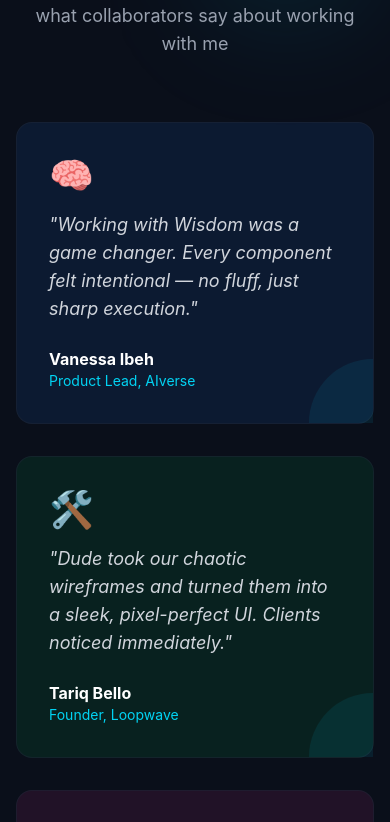
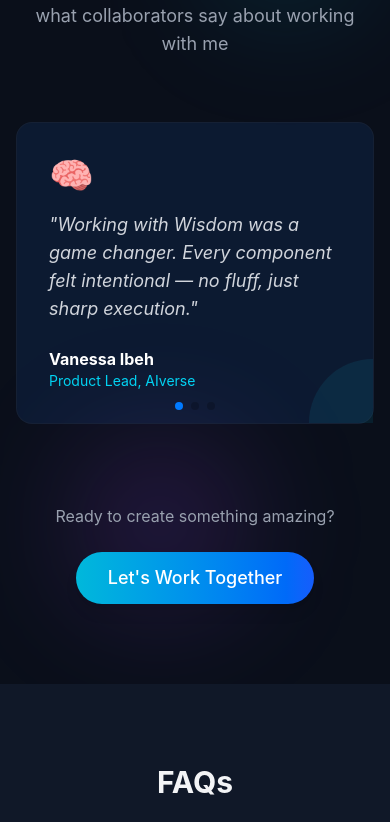
Before and after one commit to zeirrow/zeirrow-dev, a Next.js app: page / in a window 390 px wide. Shown: the part 4870-5692 px from the top of the page. Built offline with nearby package versions, Linux system fonts and the light colour scheme.

Commit message:
feat: Integrate Swiper for testimonials carousel and create TestimonyCard component; update sections in data.js and package.json

```diff
--- a/data/data.js
+++ b/data/data.js
@@ -20,8 +20,8 @@ export const github = "https://github.com/zeirrow";
 
 export const allSections = [
   "home",
+  "about",
   "projects",
-  "about",
   "faqs",
   "contact",
   "blog",
--- a/package.json
+++ b/package.json
@@ -21,7 +21,8 @@
     "react-hot-toast": "^2.5.2",
     "react-icons": "^5.5.0",
     "react-intersection-observer": "^9.16.0",
-    "resend": "^4.3.0"
+    "resend": "^4.3.0",
+    "swiper": "^11.2.10"
   },
   "devDependencies": {
     "@eslint/eslintrc": "^3",
--- a/src/components/Testimonials.jsx
+++ b/src/components/Testimonials.jsx
@@ -1,8 +1,16 @@
-import { motion, AnimatePresence } from "framer-motion";
+
+"use client";
+import { motion } from "framer-motion";
 import { useState } from "react";
-import Image from "next/image";
 import { testimonials } from "../../data/data";
 import Link from "next/link";
+import TestimonyCard from "./TestimonyCard";
+
+// Import Swiper
+import { Swiper, SwiperSlide } from "swiper/react";
+import "swiper/css";
+import "swiper/css/pagination";
+import { Pagination } from "swiper/modules";
 
 const Testimonials = () => {
   const [hoveredIndex, setHoveredIndex] = useState(null);
@@ -44,64 +52,28 @@ const Testimonials = () => {
           </div>
         )}
 
-        <div className="grid grid-cols-1 md:grid-cols-3 gap-8">
+        {/* Swiper Carousel */}
+        <Swiper
+          spaceBetween={24}
+          pagination={{ clickable: true }}
+          modules={[Pagination]}
+          breakpoints={{
+            0: { slidesPerView: 1 }, // Mobile
+            768: { slidesPerView: 2 }, // Tablet
+            1024: { slidesPerView: 3 }, // Desktop
+          }}
+        >
           {testimonials.map((testimonial, index) => (
-            <motion.div
-              key={index}
-              initial={{ opacity: 0, y: 30 }}
-              whileInView={{ opacity: 1, y: 0 }}
-              transition={{ duration: 0.5, delay: index * 0.1 }}
-              viewport={{ once: true }}
-              className={`relative p-8 rounded-2xl ${testimonial.color} border border-gray-800/50 hover:border-cyan-400/30 transition-all duration-300 h-full`}
-              onMouseEnter={() => setHoveredIndex(index)}
-              onMouseLeave={() => setHoveredIndex(null)}
-            >
-              {/* Client work image that appears on hover */}
-              <AnimatePresence>
-                {hoveredIndex === index && (
-                  <motion.div
-                    initial={{ opacity: 0, scale: 0.8, rotate: -5 }}
-                    animate={{
-                      opacity: 1,
-                      scale: 1,
-                      rotate: [0, 3, -2, 0], // Playful wiggle
-                      x: [0, 5, -5, 0],
-                      y: [0, -10, 0],
-                    }}
-                    exit={{ opacity: 0, scale: 0.8 }}
-                    transition={{
-                      duration: 0.6,
-                      ease: "backOut",
-                    }}
-                    className="absolute -top-8 -right-8 w-48 h-32 rounded-xl overflow-hidden shadow-2xl border-2 border-white/20"
-                  >
-                    <Image
-                      src={testimonial.image}
-                      fill
-                      alt={`Work for ${testimonial.name}`}
-                      className="object-cover"
-                    />
-                    <div className="absolute inset-0 bg-gradient-to-b from-transparent to-black/40" />
-                  </motion.div>
-                )}
-              </AnimatePresence>
-
-              <div className="relative z-10">
-                <span className="text-4xl mb-4 block">{testimonial.emoji}</span>
-                <p className="text-gray-300 text-lg italic mb-6">
-                  "{testimonial.quote}"
-                </p>
-                <div>
-                  <h4 className="font-bold text-white">{testimonial.name}</h4>
-                  <p className="text-cyan-400 text-sm">{testimonial.role}</p>
-                </div>
-              </div>
-
-              {/* Decorative accent */}
-              <div className="absolute bottom-0 right-0 w-16 h-16 rounded-tl-full bg-cyan-500/10" />
-            </motion.div>
+            <SwiperSlide key={index}>
+              <TestimonyCard
+                testimonial={testimonial}
+                index={index}
+                setHoveredIndex={setHoveredIndex}
+                hoveredIndex={hoveredIndex}
+              />
+            </SwiperSlide>
           ))}
-        </div>
+        </Swiper>
 
         {/* Floating CTA */}
         <motion.div
--- /dev/null
+++ b/src/components/TestimonyCard.jsx
@@ -0,0 +1,62 @@
+import { motion, AnimatePresence } from "framer-motion";
+import Image from "next/image";
+
+const TestimonyCard = ({ testimonial, index, setHoveredIndex, hoveredIndex }) => {
+  return (
+    <motion.div
+      initial={{ opacity: 0, y: 30 }}
+      whileInView={{ opacity: 1, y: 0 }}
+      transition={{ duration: 0.5, delay: index * 0.1 }}
+      viewport={{ once: true }}
+      className={`relative p-8 rounded-2xl ${testimonial.color} border border-gray-800/50 hover:border-cyan-400/30 transition-all duration-300 h-full`}
+      onMouseEnter={() => setHoveredIndex(index)}
+      onMouseLeave={() => setHoveredIndex(null)}
+    >
+      {/* Client work image that appears on hover */}
+      <AnimatePresence>
+        {hoveredIndex === index && (
+          <motion.div
+            initial={{ opacity: 0, scale: 0.8, rotate: -5 }}
+            animate={{
+              opacity: 1,
+              scale: 1,
+              rotate: [0, 3, -2, 0], // Playful wiggle
+              x: [0, 5, -5, 0],
+              y: [0, -10, 0],
+            }}
+            exit={{ opacity: 0, scale: 0.8 }}
+            transition={{
+              duration: 0.6,
+              ease: "backOut",
+            }}
+            className="absolute -top-8 -right-8 w-48 h-32 rounded-xl overflow-hidden shadow-2xl border-2 border-white/20"
+          >
+            <Image
+              src={testimonial.image}
+              fill
+              alt={`Work for ${testimonial.name}`}
+              className="object-cover"
+            />
+            <div className="absolute inset-0 bg-gradient-to-b from-transparent to-black/40" />
+          </motion.div>
+        )}
+      </AnimatePresence>
+
+      <div className="relative z-10">
+        <span className="text-4xl mb-4 block">{testimonial.emoji}</span>
+        <p className="text-gray-300 text-lg italic mb-6">
+          "{testimonial.quote}"
+        </p>
+        <div>
+          <h4 className="font-bold text-white">{testimonial.name}</h4>
+          <p className="text-cyan-400 text-sm">{testimonial.role}</p>
+        </div>
+      </div>
+
+      {/* Decorative accent */}
+      <div className="absolute bottom-0 right-0 w-16 h-16 rounded-tl-full bg-cyan-500/10" />
+    </motion.div>
+  );
+};
+
+export default TestimonyCard;
```
Also changed, not shown: 1 other file (tests, documents, lock files or other folders).
